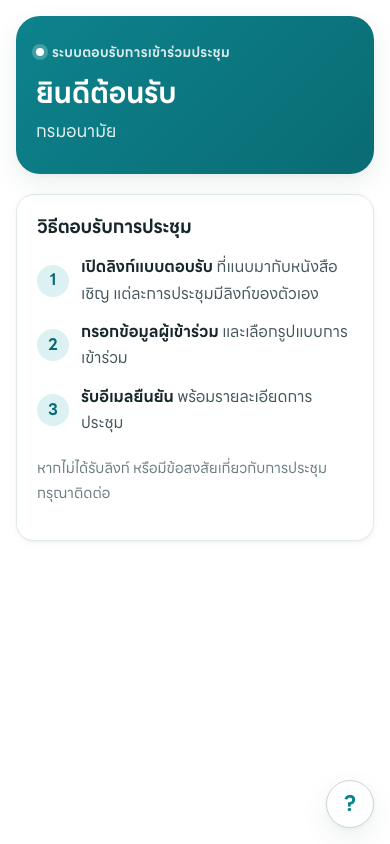
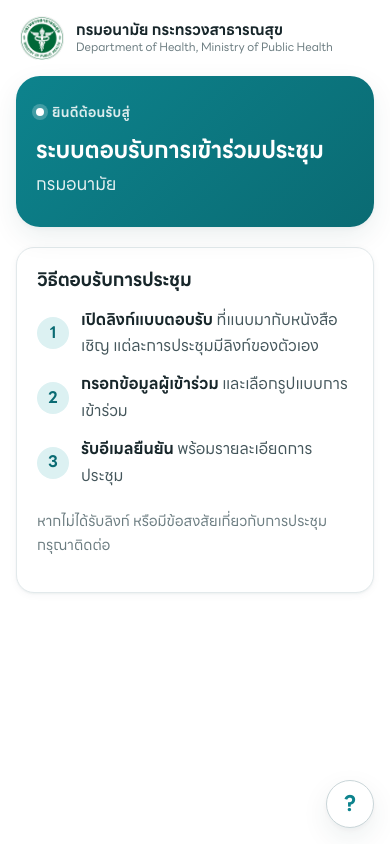
Before and after one commit to hia-anamai/meethia, a plain HTML site: page public/index.html in a window 390 px wide. Drawn offline with Linux system fonts and the light colour scheme; no server answers; a web font is replaced by a local one.

Commit message:
ตรากระทรวงสาธารณสุข/กรมอนามัย บนหน้าเว็บ ไอคอน ภาพตัวอย่างเมื่อแชร์ลิงก์ และชื่อหน้าแบบทางการ
Co-Authored-By: Claude Opus 5.5 <noreply@anthropic.com>

```diff
--- a/public/app.js
+++ b/public/app.js
@@ -307,7 +307,7 @@
       $('#orgRow').hidden = false;
     }
     $('#meetingHeader').hidden = false;
-    document.title = 'ตอบรับ: ' + meeting.name;
+    document.title = meeting.name + ' | แบบตอบรับ กรมอนามัย';
   }
 
   function payClass(v) {
@@ -654,7 +654,7 @@
     const org = cfg.org_name || 'กรมอนามัย';
     $('#welcomeOrg').textContent = org;
     $('#welcomeContactOrg').textContent = org;
-    document.title = 'ระบบตอบรับการประชุม · ' + org;
+    document.title = 'ระบบตอบรับการเข้าร่วมประชุม | ' + org;
     const card = $('#welcomePhone');
     const phone = String(cfg.contact_phone || '').trim();
     if (phone) {
--- a/public/index.html
+++ b/public/index.html
@@ -6,7 +6,24 @@
   <meta name="theme-color" content="#0d838d">
   <link rel="preload" href="/fonts/LINESeedSansTH_W_Rg.woff2" as="font" type="font/woff2" crossorigin>
   <link rel="preload" href="/fonts/LINESeedSansTH_W_Bd.woff2" as="font" type="font/woff2" crossorigin>
-  <title>แบบตอบรับการเข้าร่วมประชุม</title>
+  <title>แบบตอบรับการเข้าร่วมประชุม | กรมอนามัย</title>
+  <meta name="description" content="แบบตอบรับการเข้าร่วมประชุมและการประชุมเชิงปฏิบัติการ กองประเมินผลกระทบต่อสุขภาพ กรมอนามัย กระทรวงสาธารณสุข">
+  <meta name="author" content="กองประเมินผลกระทบต่อสุขภาพ กรมอนามัย">
+  <link rel="icon" type="image/png" sizes="32x32" href="/img/favicon-32.png">
+  <link rel="icon" type="image/png" sizes="512x512" href="/img/icon-512.png">
+  <link rel="apple-touch-icon" href="/img/apple-touch-icon.png">
+  <!-- ภาพและข้อความตัวอย่างเมื่อแชร์ลิงก์ใน LINE / Facebook / Teams -->
+  <meta property="og:type" content="website">
+  <meta property="og:locale" content="th_TH">
+  <meta property="og:site_name" content="กรมอนามัย กระทรวงสาธารณสุข">
+  <meta property="og:title" content="แบบตอบรับการเข้าร่วมประชุม | กรมอนามัย">
+  <meta property="og:description" content="ลงทะเบียนตอบรับการเข้าร่วมประชุมและการประชุมเชิงปฏิบัติการ กองประเมินผลกระทบต่อสุขภาพ กรมอนามัย">
+  <meta property="og:url" content="https://meethia.netlify.app/">
+  <meta property="og:image" content="https://meethia.netlify.app/img/og-image.png">
+  <meta property="og:image:width" content="1200">
+  <meta property="og:image:height" content="630">
+  <meta property="og:image:alt" content="ตรากระทรวงสาธารณสุข กรมอนามัย แบบตอบรับการเข้าร่วมประชุม">
+  <meta name="twitter:card" content="summary_large_image">
   <link rel="preconnect" href="https://fonts.googleapis.com">
   <link rel="preconnect" href="https://fonts.gstatic.com" crossorigin>
   <link href="https://fonts.googleapis.com/css2?family=Google+Sans:wght@400;500;600;700&display=swap" rel="stylesheet">
@@ -14,6 +31,13 @@
 </head>
 <body>
   <main class="wrap">
+    <div class="brand">
+      <img src="/img/doh-seal.png" alt="ตรากระทรวงสาธารณสุข" width="52" height="52">
+      <div>
+        <p class="brand-th">กรมอนามัย กระทรวงสาธารณสุข</p>
+        <p class="brand-en">Department of Health, Ministry of Public Health</p>
+      </div>
+    </div>
     <header class="meeting" id="meetingHeader" hidden>
       <p class="eyebrow">แบบตอบรับการเข้าร่วมประชุม</p>
       <h1 id="meetingName"></h1>
@@ -37,8 +61,8 @@
     <!-- หน้าแรก (เปิดเว็บโดยไม่มีรหัสประชุม) -->
     <div id="welcome" hidden>
       <header class="meeting welcome-hero">
-        <p class="eyebrow">ระบบตอบรับการเข้าร่วมประชุม</p>
-        <h1>ยินดีต้อนรับ</h1>
+        <p class="eyebrow">ยินดีต้อนรับสู่</p>
+        <h1>ระบบตอบรับการเข้าร่วมประชุม</h1>
         <p class="welcome-org" id="welcomeOrg">กรมอนามัย</p>
       </header>
       <section class="card">
--- a/public/style.css
+++ b/public/style.css
@@ -111,6 +111,25 @@ h1, h2, h3 { letter-spacing: -0.01em; line-height: 1.35; }
   max-width: 720px;
   margin: 0 auto;
   padding: 32px 16px 64px;
+}
+
+/* ------------------------------------------------------------- brand */
+
+.brand {
+  display: flex;
+  align-items: center;
+  gap: 12px;
+  margin: 0 0 16px;
+  padding: 0 4px;
+}
+.brand img { width: 52px; height: 52px; flex: none; }
+.brand p { margin: 0; line-height: 1.3; }
+.brand-th { font-family: var(--font-display); font-weight: 700; font-size: 1.02rem; color: var(--ink); }
+.brand-en { font-size: .8rem; color: var(--ink-3); }
+@media (max-width: 420px) {
+  .brand img { width: 44px; height: 44px; }
+  .brand-th { font-size: .95rem; }
+  .brand-en { font-size: .72rem; }
 }
 
 /* -------------------------------------------------------------- hero */
@@ -487,7 +506,7 @@ h1, h2, h3, legend,
 /* ------------------------------------------------------------- หน้าแรก */
 
 .welcome-hero { padding-bottom: 28px; }
-.welcome-hero h1 { font-size: clamp(1.8rem, 5vw, 2.4rem); margin: 10px 0 4px; }
+.welcome-hero h1 { font-size: clamp(1.45rem, 5vw, 2.2rem); margin: 10px 0 4px; }
 .welcome-org { margin: 0; font-size: 1.1rem; opacity: .9; font-family: var(--font-display); }
 .welcome-steps { list-style: none; counter-reset: step; padding: 0; margin: 0 0 20px; display: grid; gap: 12px; }
 .welcome-steps li {
```
Also changed, not shown: public/admin.css (+4 -5 lines), public/admin.html (+3 -1 lines), public/img/apple-touch-icon.png (added), public/img/doh-seal.png (added), public/img/favicon-32.png (added), public/img/icon-512.png (added), public/img/og-image.png (added).
